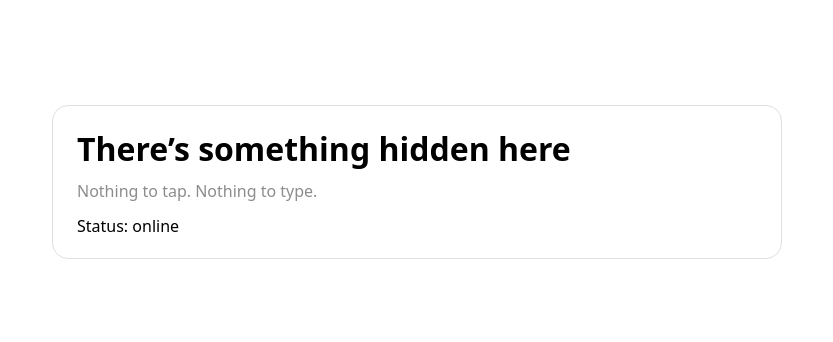
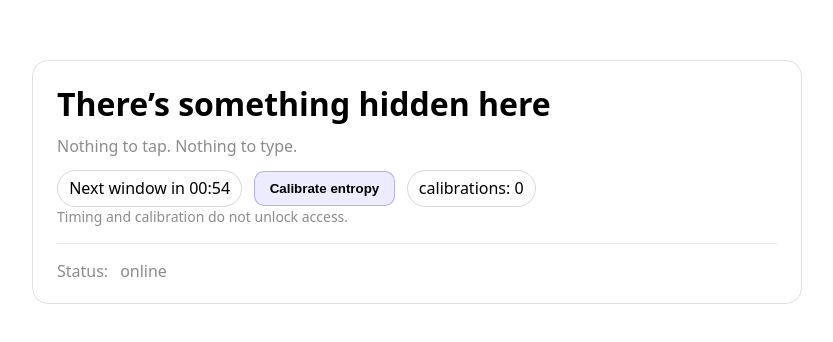
Before and after one commit to kuuvi85/orientation, a plain HTML site: page index.html in a window 1280 px wide. Shown: the part 250-592 px from the top of the page, without its empty margins (223-1056 px from the left). Drawn offline with Linux system fonts and the light colour scheme.

Commit message:
Update card layout and add timer functionality

```diff
--- a/index.html
+++ b/index.html
@@ -8,12 +8,17 @@
   <style>
     html,body{height:100%;margin:0;font:16px/1.45 system-ui,-apple-system,Segoe UI,Roboto,Inter,sans-serif}
     body{display:grid;place-items:center;padding:2rem}
-    .card{width:min(680px,92vw);border:1px solid rgba(127,127,127,.25);border-radius:16px;padding:1.25rem 1.5rem}
+    .card{width:min(720px,92vw);border:1px solid rgba(127,127,127,.25);border-radius:16px;padding:1.25rem 1.5rem}
     h1{margin:0 0 .5rem}
     p{margin:.5rem 0 0;color:rgba(127,127,127,.9)}
-    .state{margin-top:.75rem;font-variant-numeric:tabular-nums}
+    .row{display:flex;gap:.75rem;align-items:center;flex-wrap:wrap;margin-top:.75rem}
+    .pill{border:1px solid rgba(127,127,127,.3);border-radius:999px;padding:.35rem .7rem;font-variant-numeric:tabular-nums}
+    .btn{cursor:pointer;border:1px solid rgba(99,102,241,.45);background:rgba(99,102,241,.12);border-radius:10px;padding:.55rem .9rem;font-weight:600}
     .secret{display:none;margin-top:1rem;padding:1rem 1.25rem;border-radius:12px;border:1px dashed rgba(34,197,94,.5)}
     .secret.show{display:block}
+    .muted{color:rgba(127,127,127,.9)}
+    .sep{height:1px;background:rgba(127,127,127,.2);margin:1rem 0}
+    .hint{font-size:.875rem}
   </style>
 </head>
 <body>
@@ -21,7 +26,21 @@
     <h1>There’s something hidden here</h1>
     <p>Nothing to tap. Nothing to type.</p>
 
-    <div class="state" id="state">Status: online</div>
+    <!-- Fake timer and counter -->
+    <div class="row">
+      <div id="timer" class="pill" aria-live="polite">Next window in 00:59</div>
+      <button id="btn" class="btn" type="button">Calibrate entropy</button>
+      <div class="pill">calibrations: <span id="count">0</span></div>
+    </div>
+    <div class="hint muted">Timing and calibration do not unlock access.</div>
+
+    <div class="sep"></div>
+
+    <!-- Network state for subtle feedback, not a full hint -->
+    <div class="row muted">
+      <span>Status:</span>
+      <span id="state">online</span>
+    </div>
 
     <div id="secret" class="secret" aria-hidden="true">
       <strong>Secret:</strong> The treasure is buried by the old birch at 60.1699° N, 24.9384° E.
@@ -29,7 +48,36 @@
   </main>
 
   <script>
-    // Reveal after a short offline hold to avoid accidental blips.
+    // --- Fake looping countdown (never unlocks) ---
+    // Counts down from 59 to 00 then restarts; occasionally randomizes start.
+    const timerEl = document.getElementById('timer');
+    let seconds = 59;
+    function tickTimer() {
+      const mm = '00';
+      const ss = String(seconds).padStart(2,'0');
+      timerEl.textContent = `Next window in ${mm}:${ss}`;
+      seconds -= 1;
+      if (seconds < 0) {
+        // 1 in 5 chance to restart from a random 20–59 range to keep it non-deterministic
+        seconds = Math.random() < 0.2 ? (20 + Math.floor(Math.random()*40)) : 59;
+      }
+    }
+    setInterval(tickTimer, 1000);
+    tickTimer();
+
+    // --- Decoy counter button (no unlock effect) ---
+    const btn = document.getElementById('btn');
+    const countEl = document.getElementById('count');
+    let clicks = 0;
+    btn.addEventListener('click', () => {
+      clicks += 1;
+      countEl.textContent = clicks;
+      // cosmetic micro-feedback
+      btn.disabled = true;
+      setTimeout(() => { btn.disabled = false; }, 120);
+    });
+
+    // --- Real unlock: sustained offline (~1.5 s) ---
     const secret = document.getElementById('secret');
     const stateEl = document.getElementById('state');
     const HOLD_MS = 1500;
@@ -37,7 +85,7 @@
 
     function setState() {
       const online = navigator.onLine;
-      stateEl.textContent = 'Status: ' + (online ? 'online' : 'offline');
+      stateEl.textContent = online ? 'online' : 'offline';
       if (online) {
         clearTimeout(offlineTimer);
         secret.classList.remove('show');
@@ -50,16 +98,14 @@
       setState();
       clearTimeout(offlineTimer);
       offlineTimer = setTimeout(() => {
-        // Unlock after sustained offline
         secret.classList.add('show');
         secret.setAttribute('aria-hidden','false');
       }, HOLD_MS);
     });
 
-    // Initial
     setState();
 
-    // Register Service Worker so the page works offline (GitHub Pages friendly).
+    // Service Worker registration for offline availability (GitHub Pages friendly).
     if ('serviceWorker' in navigator) {
       navigator.serviceWorker.register('./sw.js').catch(() => {});
     }
```
